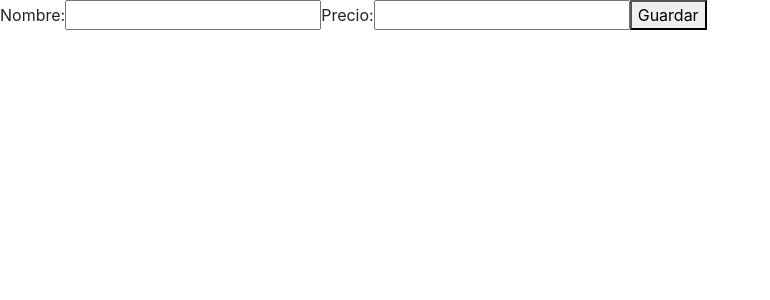
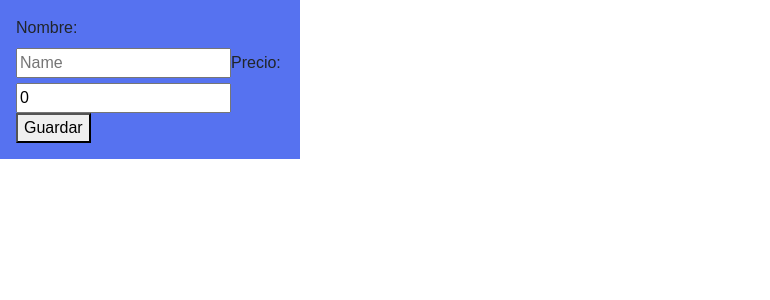
Before and after one commit to ghdPxm/Cinta-Negra, a React (Create React App) app in the folder 05-Frontend/frontend/: page /createProduct in a window 1280 px wide. Shown: the top 300 px of the page, without its empty margins (0-770 px from the left). Built offline with nearby package versions, Linux system fonts and the light colour scheme.

Commit message:
Actualizar un componente padre al hacer post desde componente hijo (state y reactividad)

```diff
--- a/05-Frontend/frontend/src/components/CreateProduct.js
+++ b/05-Frontend/frontend/src/components/CreateProduct.js
@@ -1,13 +1,53 @@
-import React from 'react';
+import React, { useState } from 'react';
+import axios from 'axios';
+import '../css/styles.css';
 
-const CreateProduct = () => {
+const CreateProduct = (props) => {
+    const [name, setName] = useState("");
+    const [price, setPrice] = useState(0);
+
+    const handleSubmit = (e) => {
+        e.preventDefault();
+
+        axios.post('http://localhost:5000/api/products', { name, price })
+        .then((res) => {
+            alert("El producto se a creado con exito")
+            //Esta linea se usa para redireccionar a una ruta en particular
+            props.history.push('/')
+            //Actualizar el estado de un componente
+            //Hacer una peticion get para setear los productos
+            /*
+            .then(() => axios.get('http://localhost:3000/api/products))
+            .then((res) => props.setProducts(res.data))
+            .catch((err) => console.log( err ));
+            */
+
+        })
+        .catch((err) => console.log(err));
+
+    }
+
+
+
     return(
-        <div>
-            <form action="http://localhost:5000/api/products" method="POST">
-                <label htmlFor="name">Nombre:</label>
-                <input type="text" name="name" id=""/>
-                <label htmlFor="price">Precio:</label>
-                <input type="number" name="price" id=""/>
+        <div className="Contenedor">
+            <form onSubmit={handleSubmit}>
+                <label htmlFor="name">Nombre: </label>
+                <input
+                    type="text"
+                    name="name"
+                    placeholder="Name"
+                    value={ name }
+                    onChange={ (e) => setName(e.target.value) }
+                />
+                <label htmlFor="price">Precio: </label>
+                <input
+                    type="number"
+                    name="price"
+                    placeholder="Price"
+                    value={ price }
+                    onChange={ (e) => setPrice(e.target.value) }
+                />
                 <button type="submit">Guardar</button>
             </form>
 
--- /dev/null
+++ b/05-Frontend/frontend/src/css/styles.css
@@ -0,0 +1,25 @@
+.Contenedor{
+    background-color: #5672f0;
+    padding: 1em;
+    width: 300px;
+    font-family: sans-serif;
+}
+
+.Titulo{
+    color: white;
+}
+
+.Form-CreateProduct{
+    display: flex;
+    flex-direction: column;
+    justify-content: center;
+}
+
+.Input-Name .Input-Price{
+    margin-bottom: 1em;
+}
+
+.Button-Create{
+    color: white;
+    background-color: navy;
+}
--- a/05-Frontend/frontend/src/index.js
+++ b/05-Frontend/frontend/src/index.js
@@ -4,6 +4,7 @@ import App from './App';
 import CreateProduct from './components/CreateProduct';
 import {BrowserRouter, Route, Switch} from 'react-router-dom';
 import 'bootstrap/dist/css/bootstrap.min.css';
+
 
 ReactDOM.render(
   <React.StrictMode>
```
Also changed, not shown: 05-Frontend/frontend/src/components/ProductsList.js (+7 -0 lines).
